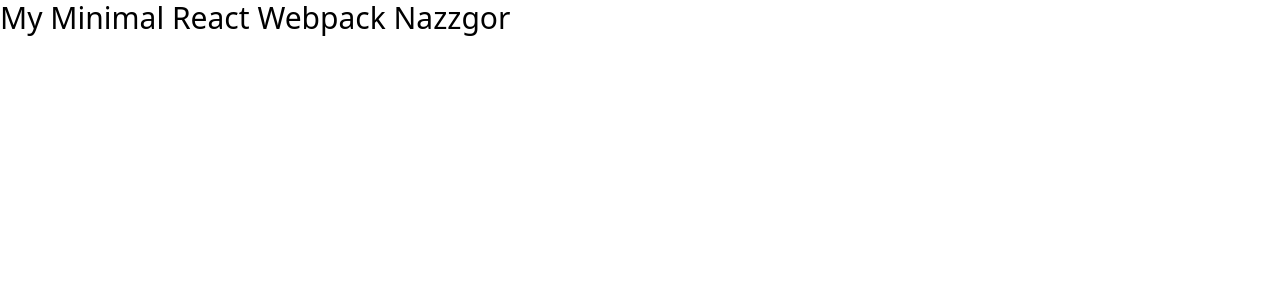
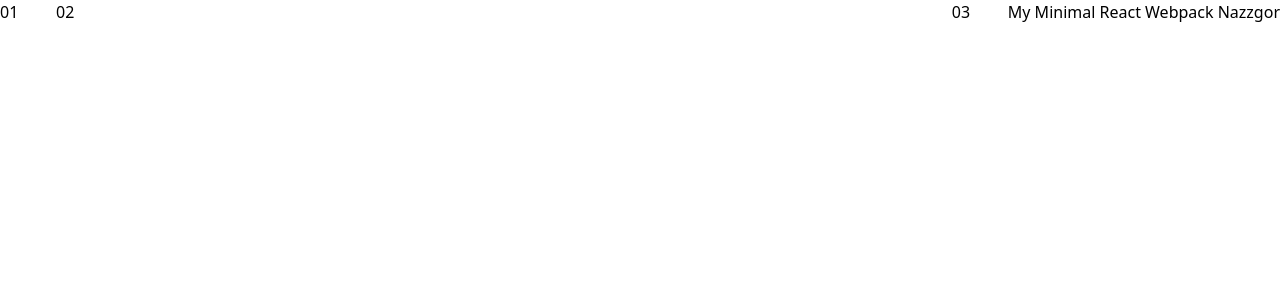
Before and after one commit to yodharishang/simpleReact, a React app: page / in a window 1280 px wide. Shown: the top 300 px of the page. Built offline with nearby package versions, Linux system fonts and the light colour scheme; the HTML template or start-up script is replaced by a standard one.

Commit message:
commit dev

```diff
--- a/src/App.js
+++ b/src/App.js
@@ -1,5 +1,16 @@
 import React from 'react';
-
-const App = ({ title }) => <div><p className="text-3xl">{title}</p></div>;
+import './assets/css/styles.css';
+const App = ({ title }) => <div className="flex ">
+  <div className="flex-none w-14 h-14 bg-green">
+    01
+  </div>
+  <div className="grow h-14 ">
+    02
+  </div>
+  <div className="flex-none w-14 h-14 ">
+    03
+  </div>
+  <p>{title}</p>
+</div>
 
 export default App;
--- a/src/assets/css/styles.css
+++ b/src/assets/css/styles.css
@@ -468,7 +468,22 @@
   --tw-backdrop-sepia:  ;
 }
 
-.text-3xl {
-  font-size: 1.875rem;
-  line-height: 2.25rem;
+.flex {
+  display: flex;
 }
+
+.h-14 {
+  height: 3.5rem;
+}
+
+.w-14 {
+  width: 3.5rem;
+}
+
+.flex-none {
+  flex: none;
+}
+
+.grow {
+  flex-grow: 1;
+}
--- a/tailwind.config.js
+++ b/tailwind.config.js
@@ -1,6 +1,6 @@
 module.exports = {
   content: [
-      './src/**/*.{html,js}',
+      './src/**/*.{html,js,jsx,ts}',
       './dist/index.html'
       ],
   theme: {
```
